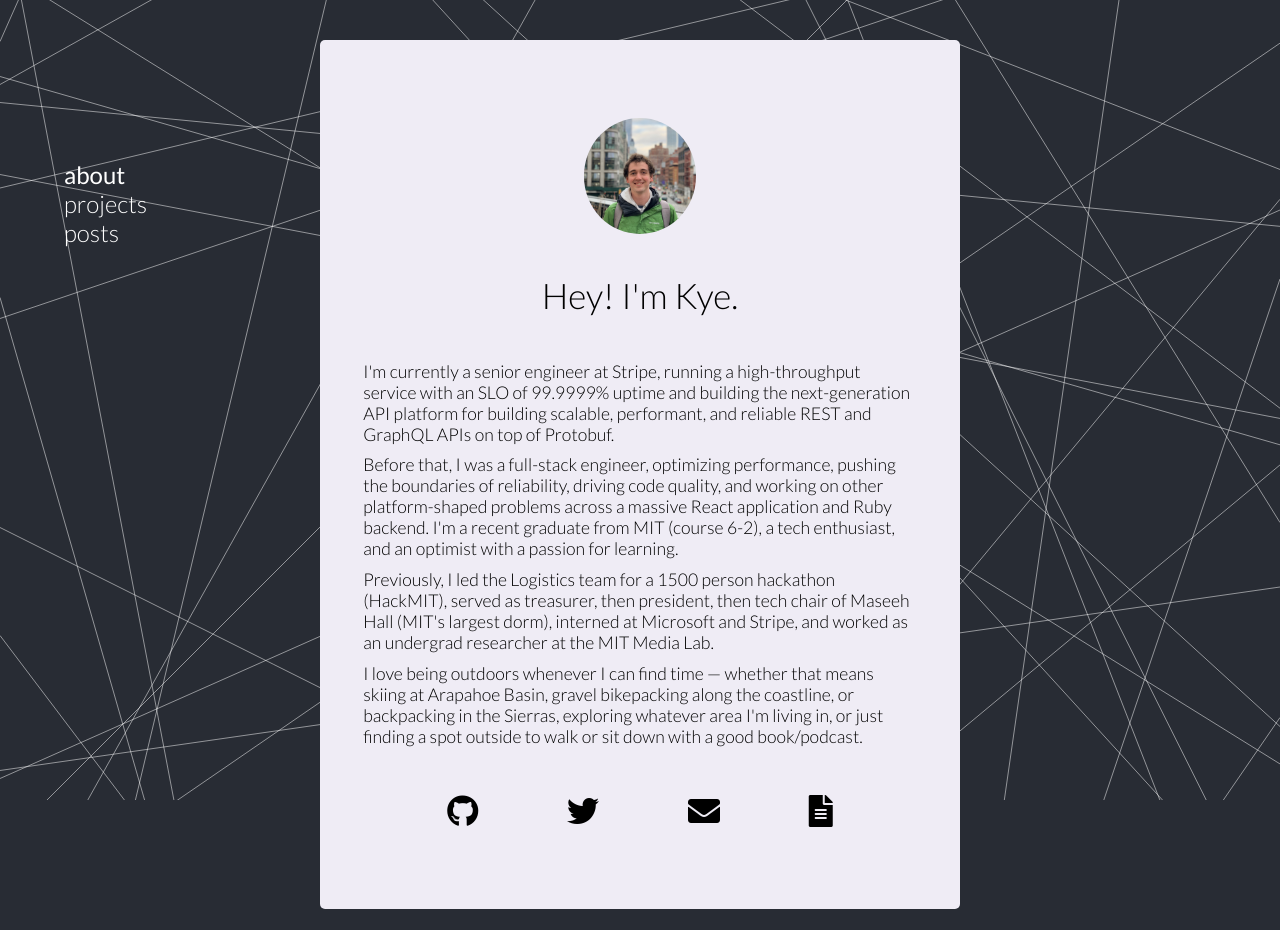
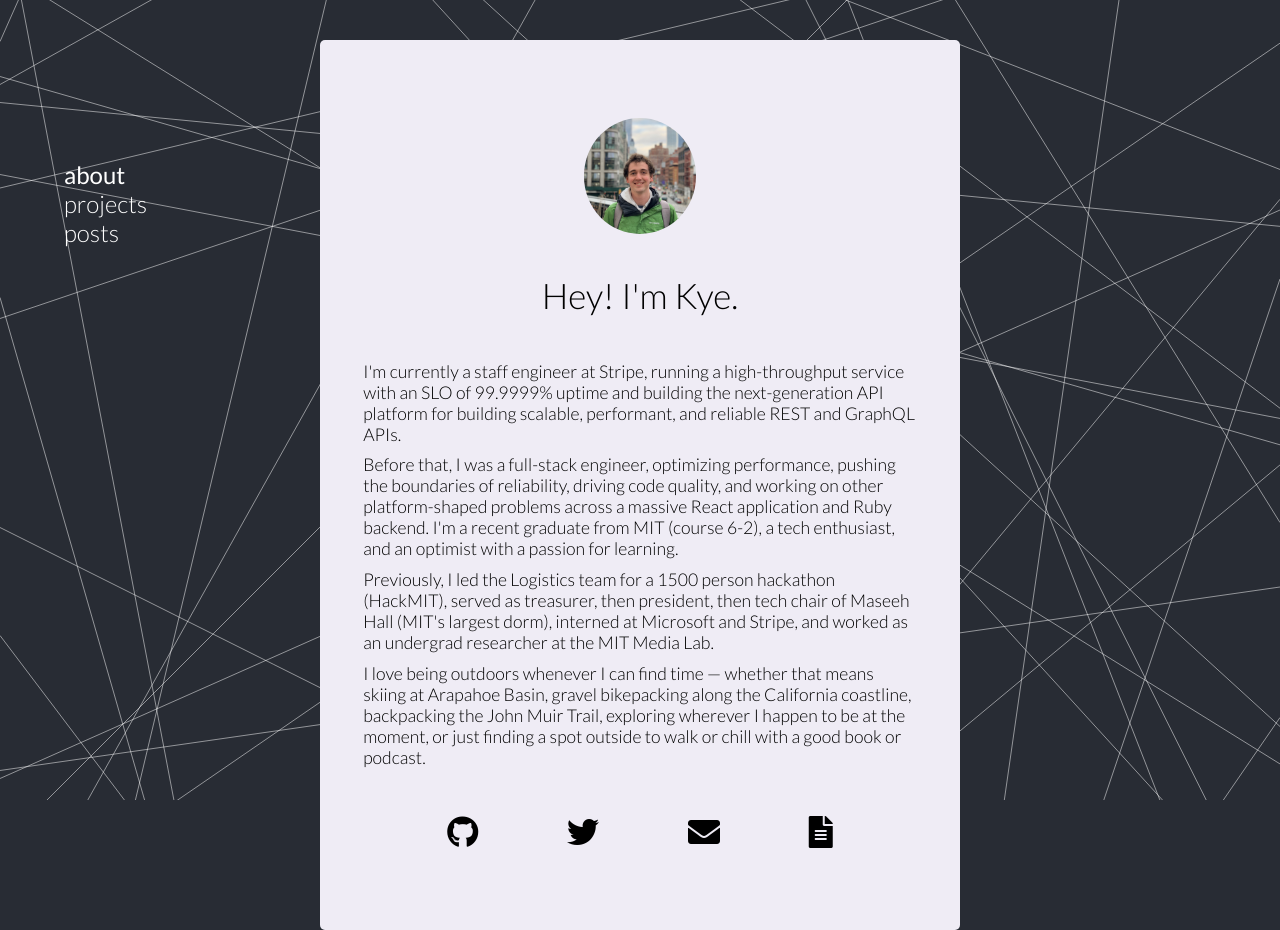
Before and after one commit to kyeb/kyeburchard-next, a Next.js app: page / in a window 1280 px wide. Before the commit the page ends 909 px from the top, so only its background shows below. Built offline with nearby package versions, Linux system fonts and the light colour scheme.

Commit message:
adjust about + fix high dpi screen blurriness

```diff
--- a/components/About.tsx
+++ b/components/About.tsx
@@ -18,10 +18,10 @@ const About = () => {
       </div>
       <div className={styles.content}>
         <p>
-          I'm currently a senior engineer at Stripe, running a high-throughput
+          I'm currently a staff engineer at Stripe, running a high-throughput
           service with an SLO of 99.9999% uptime and building the
           next-generation API platform for building scalable, performant, and
-          reliable REST and GraphQL APIs on top of Protobuf.
+          reliable REST and GraphQL APIs.
         </p>
         <p>
           Before that, I was a full-stack engineer, optimizing performance,
@@ -38,9 +38,10 @@ const About = () => {
         </p>
         <p>
           I love being outdoors whenever I can find time — whether that means
-          skiing at Arapahoe Basin, gravel bikepacking along the coastline, or
-          backpacking in the Sierras, exploring whatever area I'm living in, or just finding a
-          spot outside to walk or sit down with a good book/podcast.
+          skiing at Arapahoe Basin, gravel bikepacking along the California
+          coastline, backpacking the John Muir Trail, exploring wherever I
+          happen to be at the moment, or just finding a spot outside to walk or
+          chill with a good book or podcast.
         </p>
       </div>
       <div className={styles.links}>
--- a/components/Background.tsx
+++ b/components/Background.tsx
@@ -20,9 +20,23 @@ const Background = () => {
   const [running, setRunning] = useState(true);
 
   const updateWindowSize = () => {
-    setWidth(window.innerWidth);
-    setHeight(window.innerHeight);
-    updateDims(window.innerWidth, window.innerHeight);
+    // Taken from https://developer.mozilla.org/en-US/docs/Web/API/Canvas_API/Tutorial/Optimizing_canvas#scaling_for_high_resolution_displays
+    const dpr = window.devicePixelRatio;
+    const canvas = canvasRef.current;
+    if (!canvas) return;
+    // const rect = canvas.getBoundingClientRect();
+    // if (!rect) return;
+
+    const ctx = canvas.getContext("2d");
+    if (!ctx) return;
+    ctx.scale(dpr, dpr);
+    console.log(dpr);
+
+    canvas.style.width = `${window.innerWidth}px`;
+    canvas.style.height = `${window.innerHeight}px`;
+    setWidth(window.innerWidth * dpr);
+    setHeight(window.innerHeight * dpr);
+    updateDims(window.innerWidth * dpr, window.innerHeight * dpr);
   };
 
   const handleKeypress = (e: KeyboardEvent) => {
--- a/lib/animation.ts
+++ b/lib/animation.ts
@@ -115,7 +115,7 @@ export const updateLines = () => {
 export const drawLines = (ctx: CanvasRenderingContext2D) => {
   ctx.clearRect(0, 0, ctx.canvas.width, ctx.canvas.height);
   ctx.strokeStyle = "white";
-  ctx.lineWidth = 0.5;
+  ctx.lineWidth = 0.5 * window.devicePixelRatio;
   ctx.beginPath();
   positions.forEach((l, i) => {
     const p = lineToPoints(l);
--- a/styles/Background.module.css
+++ b/styles/Background.module.css
@@ -2,10 +2,3 @@
   position: fixed;
   z-index: 0;
 }
-
-.canvas {
-  /* for some reason, canvas overflows without this */
-  display: block;
-  /* width: 100vw; */
-  /* height: 100vh; */
-}
```
